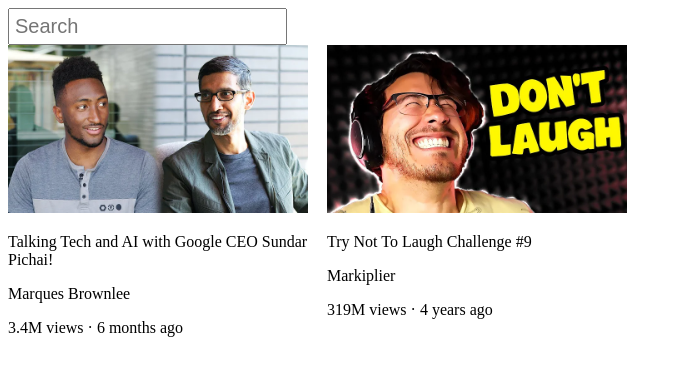
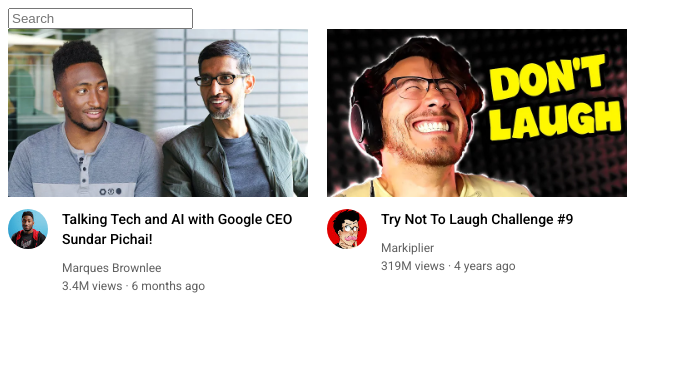
Before and after one commit to tresoruwizeye/YOUTUBE, a plain HTML site: page html/youtube.html in a window 1280 px wide. Shown: the whole page, without its empty margins (0-682 px from the left). Drawn offline with Linux system fonts and the light colour scheme.

Commit message:
modified

```diff
--- a/html/youtube.html
+++ b/html/youtube.html
@@ -3,46 +3,110 @@
 <html>
   <head>
     <title>Youtube.com clone</title>
-  </head>
+
+    <link rel="preconnect" href="https://fonts.googleapis.com" />
+    <link rel="preconnect" href="https://fonts.gstatic.com" crossorigin />
+    <link
+      href="https://fonts.googleapis.com/css2?family=Roboto:ital,wght@0,100..900;1,100..900&display=swap"
+      rel="stylesheet"
+    />
 
     <style>
+      p {
+        font-family: "Roboto", Arial;
+        margin-top: 0;
+        margin-bottom: 0;
+      }
+
       .thumbnail {
         width: 300px;
+        display: block;
       }
       .search-bar {
-      font-size: 20px;
-      padding: 5px;
         display: block;
       }
-    .video-title {
-      /* width: 280px; */
-    }
+
       .video-preview {
         width: 300px;
         display: inline-block;
         vertical-align: top;
         margin-right: 15px;
       }
+      .video-title {
+        font-size: 14px;
+        font-weight: 500;
+        line-height: 20px;
+        margin-bottom: 12px;
+      }
+      .channel-picture {
+        display: inline-block;
+        width: 50px;
+        vertical-align: top;
+      }
+      .profile-picture {
+        width: 40px;
+        border-radius: 50px;
+      }
+      .video-info {
+        display: inline-block;
+        width: 245px;
+      }
+      .video-author,
+      .video-stats {
+        font-size: 12px;
+        color: #606060;
+      }
+      .video-author {
+        margin-bottom: 4px;
+      }
+      .thumbnail-row {
+        margin-bottom: 12px;
+      }
     </style>
+  </head>
 
   <body>
     <input class="search-bar" type="text" placeholder="Search" />
 
     <div class="video-preview">
+      <div class="thumbnail-row">
         <img class="thumbnail" src="../thumbnails/thumbnail-1.webp" alt="" />
-
+      </div>
+      <div>
+        <div class="channel-picture">
+          <img
+            class="profile-picture"
+            src="../channel-pictures/channel-1.jpeg"
+            alt=""
+          />
+        </div>
+        <div class="video-info">
           <p class="video-title">
             Talking Tech and AI with Google CEO Sundar Pichai!
           </p>
           <p class="video-author">Marques Brownlee</p>
           <p class="video-stats">3.4M views &#183; 6 months ago</p>
         </div>
+      </div>
+    </div>
     <div class="video-preview">
+      <div class="thumbnail-row">
         <img class="thumbnail" src="../thumbnails/thumbnail-2.webp" alt="" />
-
+      </div>
+      <div>
+        <div class="channel-picture">
+          <img
+            class="profile-picture"
+            src="../channel-pictures/channel-2.jpeg"
+            alt=""
+          />
+        </div>
+        <div class="video-info">
           <p class="video-title">Try Not To Laugh Challenge #9</p>
           <p class="video-author">Markiplier</p>
           <p class="video-stats">319M views &#183; 4 years ago</p>
         </div>
+      </div>
+    </div>
   </body>
 </html>
```
Lines whose indentation alone changed are shown as unchanged.
